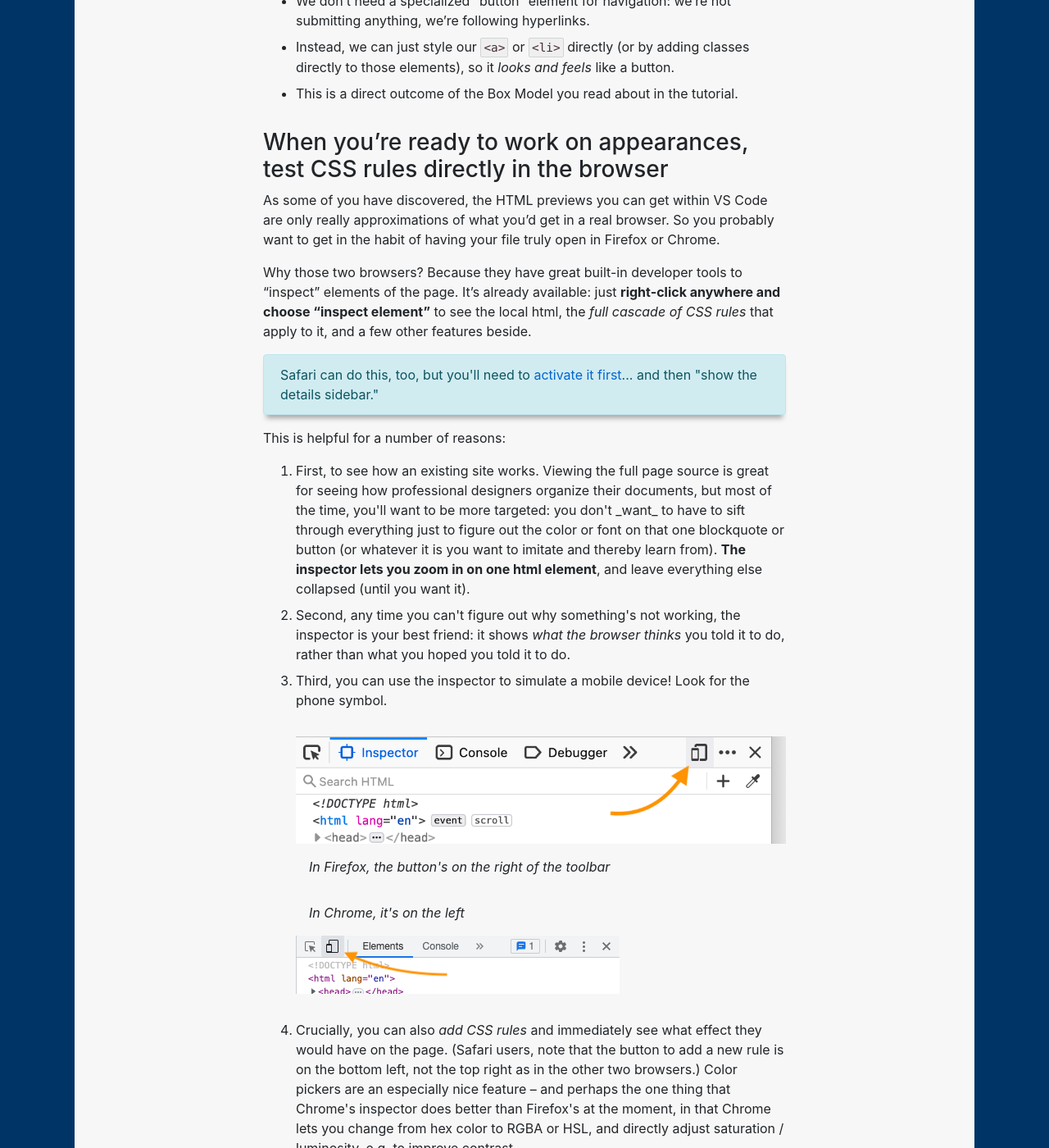
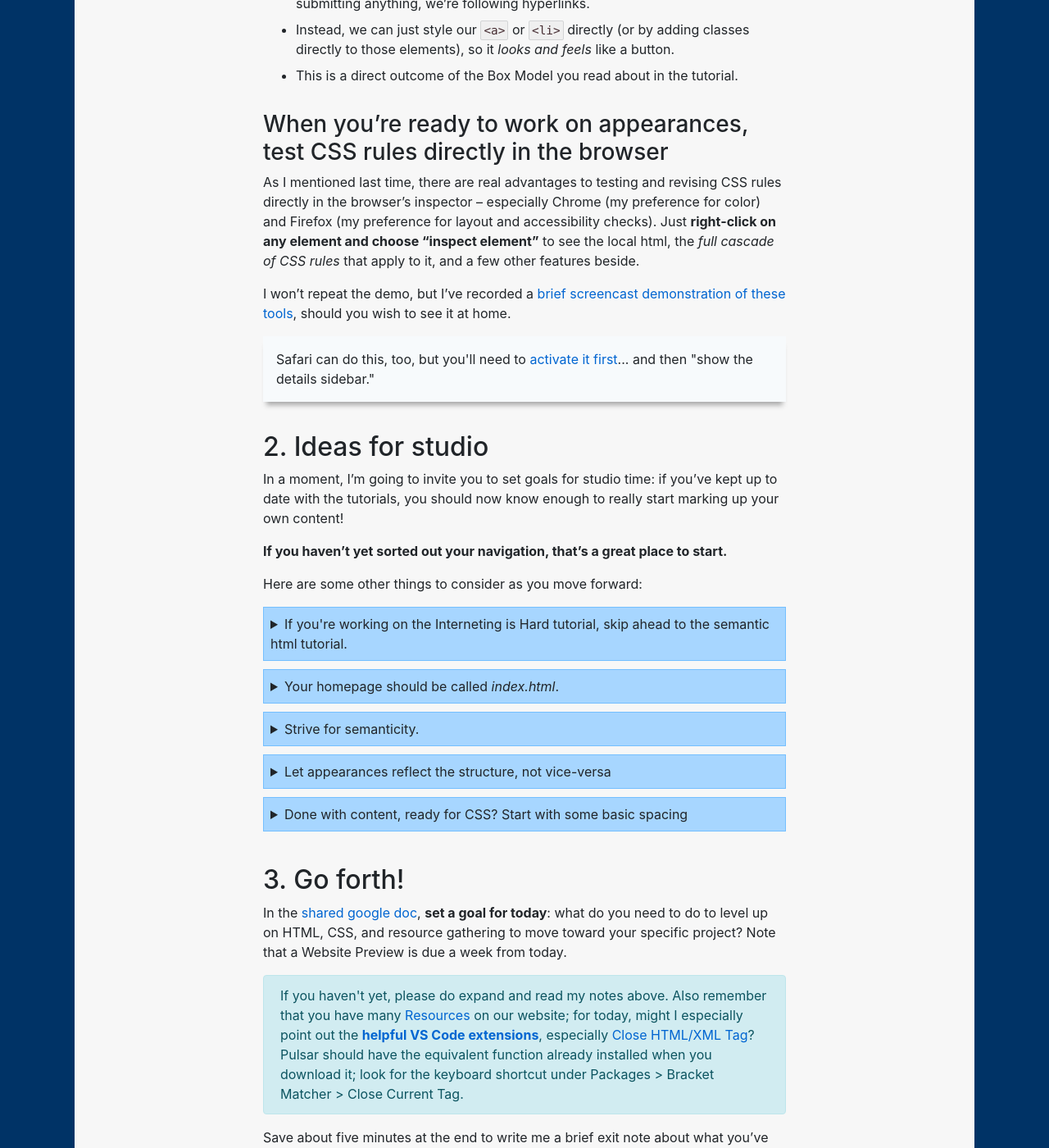
Before and after one commit to benmiller314/cdm2025spring, a Jekyll site: the page built from old-plans/lesson-18.md, in a window 1280 px wide and 1400 px high, scrolled down 2747 px. Shown: the whole window at 82% size. Built offline with Jekyll 4.4.1, drawn with Linux system fonts in a browser that asks for light colours; our own code applies the rules of GitHub Pages for plain Markdown files; some of the changed text lies outside the part shown.

Commit message:
lesson 18: web studio (content)

```diff
--- a/old-plans/lesson-18.md
+++ b/old-plans/lesson-18.md
@@ -1,11 +1,23 @@
 
-# Writer/Designer's studio: web unit
+# Writer/Designer's studio: web unit (content focus)
 
-**Work to have done**:
-
-* As much of the [Interneting is Hard](https://internetingishard.netlify.app/html-and-css/) tutorial as you can – at least parts 1-6 (from "Introduction" through "CSS Selectors"), with exercises pushed to your repo's "tutorials" folder
-* More on CSS selectors: the [CSS Diner](https://flukeout.github.io/) game and/or [a CSS-Tricks roundup](https://css-tricks.com/how-css-selectors-work/)
-
+<section class="prereqs">
+    <details><summary><strong>Texts to have read</strong></summary>
+    <ul>
+        <li>Kevin Powell's <a href="https://learn.kevinpowell.co/course/html-css-for-absolute-beginners">HTML & CSS for absolute beginners</a>, up through the end of the <a href="https://learn.kevinpowell.co/course/html-css-for-absolute-beginners/5-selectors-specificity-and-more-styling/1-time-for-version-2">module on Selectors, Specificity, and more</a><ul>
+            <li>If you were unable to log in, you could also have done <a href="https://internetingishard.netlify.app/html-and-css/">Interneting is Hard (but it doesn't have to be)</a>, up through <a href="https://internetingishard.netlify.app/html-and-css/css-selectors/">"CSS Selectors"</a></li>
+            </ul>
+        </li>
+        <li>Optional EXT readings on <a href="https://internetingishard.netlify.app/html-and-css/web-typography/">Web typography</a> and <a href="https://css-tricks.com/how-css-selectors-work/">a deeper dive on CSS selectors</a></li>
+    </ul>
+    </details>
+    <details><summary><strong>Work to have achieved</strong></summary>
+    <ul>
+        <li>Push your tutorial code to GitHub</li>
+        <li>Optional EXT playing with the selector game, [CSS Diner](https://flukeout.github.io/)</li>
+    </ul>
+    </details>
+</section>
 
 
 **Plan for the day**:
@@ -101,142 +113,105 @@ Note that:
 
 ### When you're ready to work on appearances, test CSS rules directly in the browser
 
-As some of you have discovered, the HTML previews you can get within VS Code are only really approximations of what you'd get in a real browser. So you probably want to get in the habit of having your file truly open in Firefox or Chrome.
+As I mentioned last time, there are real advantages to testing and revising CSS rules directly in the browser's inspector – especially Chrome (my preference for color) and Firefox (my preference for layout and accessibility checks).
+Just **right-click on any element and choose "inspect element"** to see the local html, the _full cascade of CSS rules_ that apply to it, and a few other features beside.
 
-Why those two browsers? Because they have great built-in developer tools to "inspect" elements of the page. It's already available: just **right-click anywhere and choose "inspect element"** to see the local html, the _full cascade of CSS rules_ that apply to it, and a few other features beside.
+I won't repeat the demo, but I've recorded a <a href="https://pitt.hosted.panopto.com/Panopto/Pages/Viewer.aspx?id=befd7ed1-81e0-4f73-a28e-afc7010eb105">brief screencast demonstration of these tools</a>, should you wish to see it at home.
 
-<aside class="alert alert-info">Safari can do this, too, but you'll need to <a href="https://developer.apple.com/library/archive/documentation/NetworkingInternetWeb/Conceptual/Web_Inspector_Tutorial/EnableWebInspector/EnableWebInspector.html">activate it first</a>... and then "show the details sidebar."</aside>
+<aside>Safari can do this, too, but you'll need to <a href="https://developer.apple.com/library/archive/documentation/NetworkingInternetWeb/Conceptual/Web_Inspector_Tutorial/EnableWebInspector/EnableWebInspector.html">activate it first</a>... and then "show the details sidebar."</aside>
 
-This is helpful for a number of reasons:
-
-<ol>
-  <li>First, to see how an existing site works. Viewing the full page source is great for seeing how professional designers organize their documents, but most of the time, you'll want to be more targeted: you don't _want_ to have to sift through everything just to figure out the color or font on that one blockquote or button (or whatever it is you want to imitate and thereby learn from). <strong>The inspector lets you zoom in on one html element</strong>, and leave everything else collapsed (until you want it).</li>
-
-  <li>Second, any time you can't figure out why something's not working, the inspector is your best friend: it shows <em>what the browser thinks</em> you told it to do, rather than what you hoped you told it to do.</li>
-
-  <li>Third, you can use the inspector to simulate a mobile device! Look for the phone symbol.
-    <figure>
-      <img src="../assets/img/inspector-toolbar--firefox.png" alt="firefox inspector toolbar" />
-      <figcaption>In Firefox, the button's on the right of the toolbar</figcaption>
-    </figure>
-    <figure>
-      <figcaption>In Chrome, it's on the left</figcaption>
-      <img src="../assets/img/inspector-toolbar--chrome.png" alt="chrome inspector toolbar has the mobile emulator on the left" />
-    </figure>
-  </li>
-
-  <li>Crucially, you can also <em>add CSS rules</em> and immediately see what effect they would have on the page. (Safari users, note that the button to add a new rule is on the bottom left, not the top right as in the other two browsers.) Color pickers are an especially nice feature – and perhaps the one thing that Chrome's inspector does better than Firefox's at the moment, in that Chrome lets you change from hex color to RGBA or HSL, and directly adjust saturation / luminosity, e.g. to improve contrast.</li>
-</ol>
-
-<!-- <figure role="figure">
-<img src="{{site.github_url}}/assets/img/inspect-element--firefox--skeleton.gif" alt="screencast of the firefox in-browser inspector" />
-</figure> -->
-
-<div class="alert alert-warning">
-<p>Just be sure to <strong>copy your changes to a file for safe keeping</strong>, or they'll disappear when you refresh!</p>
-
-<p>To make copy/paste easier, click on the source your browser created for your new rules: in Firefox it's called "inline", in Chrome "inspector-stylesheet", in Safari "Inspector Stylesheet."</p>
-</div>
-
-<div class="alert alert-info">
-I've recorded a <a href="https://pitt.hosted.panopto.com/Panopto/Pages/Viewer.aspx?id=befd7ed1-81e0-4f73-a28e-afc7010eb105">brief screencast demonstration of these tools</a>, should you wish to see it at home.
-</div>
 
 ## 2. Ideas for studio
 
-In a moment, I'm going to invite you to set goals for studio time: if you've kept up to date with the tutorials, you should now know enough to really start coding your own content!
+In a moment, I'm going to invite you to set goals for studio time: if you've kept up to date with the tutorials, you should now know enough to really start marking up your own content!
 
 **If you haven't yet sorted out your navigation, that's a great place to start.**
 
 Here are some other things to consider as you move forward:
 
-<details><summary>The semantic html tutorial would be useful now, as well as later!</summary>
-<p>I hadn't initially scheduled it at this point in the tutorial, in large part because the tutorial itself doesn't introduce semantic elements like <code>&lt;section&gt;</code> and <code>&lt;nav&gt;</code> until later. But you may well find them easier to use than <code>&lt;div&gt;</code>, <code>&lt;div&gt;</code>, <code>&lt;div&gt;</code> all the time!</p>
-<p>It'll also set you up well for the <a href="https://docs.google.com/forms/d/e/1FAIpQLSfPzuLPbCkRQ7k4--R8Ti7zkM1zzLP-jlZ7MwQIShlyeiU6Kw/viewform">accessible HTML workshop</a> tomorrow!</p>
+<details><summary>If you're working on the Interneting is Hard tutorial, skip ahead to the semantic html tutorial.</summary>
+    <p>You already know that <code>&lt;div&gt;</code> can be used to group items together, e.g. to give them a shared background or border. (They're also kind of key for layout.) But they don't signal what <em>kind</em> of group you're looking at. HTML now has <strong>semantic elements</strong> like <code>&lt;header&lt;</code>, <code>&lt;main&gt;</code>, <code>&lt;footer&gt;</code>, <code>&lt;aside&gt;</code>, and more that signal the role each chunk of code plays in your site.</p>
+
+    <p>This is especially important for assistive devices and their users. And no matter your interface, while coding you may well find them easier to work with than <code>&lt;div&gt;</code>, <code>&lt;div&gt;</code>, <code>&lt;div&gt;</code> all the time!</p>
+
+    <aside>
+        <p>HEADS UP for speedy workers: after Semantic HTML, read Web Typography. But beyond that and the other sections I've already assigned, use links from our class schedule for things like responsive layout. The rest of the Internetingishard tutorial is best saved as advanced or historical topics beyond what I'll assign across the rest of the unit.</p>
+    </aside>
 </details>
 
-<details><summary>Your homepage should probably be called something like index.html</summary>
-<p>I'm going to recommend that everyone use GitHub Pages to publish your sites unless you have a good reason not to. (And you might; but talk to me about it.) In that system, you store your files in a GitHub repository (in a branch called "gh-pages," like this site, or a subdirectory called "docs" – look in your own repos!), and GH knows where to look to find your stuff. <em>By default, it'll show your README.md file as the home page, unless it finds a file called index.html or index.md</em>.</p>
-<p>Therefore, rather than call your landing page myproject.html, landing.html, or home.html, you're better off using the index.html name. You can always change the <code>&lt;title&gt;</code> to give it a more accurate name in the browser tab. : )</p>
+<details><summary>Your homepage should be called <em>index.html</em>.</summary>
+    <p>I'm going to recommend that everyone use GitHub Pages to publish your sites unless you have a good reason not to. (And you might; but talk to me about it.) In that system, you store your files in a GitHub repository (often in a subdirectory called "docs"), so GH knows where to look to find your stuff. <em>By default, it'll show your README.md file as the home page, unless it finds a file called index.html or index.md</em>.</p>
+    <p>Therefore, rather than call your landing page myproject.html, landing.html, or homepage.html, you're better off using the index.html name. You can always change the <code>&lt;title&gt;</code> to give it a more accurate name in the browser tab. : )</p>
 </details>
 
 <details><summary>Strive for semanticity.</summary>
-<p>
-Ask yourself:
-<ul>
-  <li>Can you tell what's going on just by reading the HTML file?</li>
-  <li>Do your header levels (<code>&lt;h1&gt;, &lt;h2&gt;</code>, etc) correspond to your intended hierarchy? Don't skip levels.</li>
-  <li>Does the HTML hard-code any display (e.g. <code>&lt;center&gt;</code>, <code>&lt;b&gt;</code>) that should be in the CSS? (Older tutorials will suggest this, but it's not a great idea.)</li>
-</ul></p>
+    <p>
+    Ask yourself:
+    <ul>
+      <li>Can you tell what's going on just by reading the HTML file?</li>
+      <li>Do your header levels (<code>&lt;h1&gt;, &lt;h2&gt;</code>, etc) correspond to your intended hierarchy? Remember not to skip levels: that breaks the .</li>
+      <li>Does the HTML hard-code any display (e.g. <code>&lt;center&gt;</code>, <code>&lt;b&gt;</code>) that should be in the CSS? (Older tutorials will suggest this, but it's not a great idea, so you won't find it in either of the tutorials I assigned.)</li>
+    </ul>
+    </p>
 </details>
 
-<details>
-  <summary>Let appearances reflect the structure, not vice-versa</summary>  <p>This one's related to what I said above, but applies especially when you're starting to think about appearances. <em>Visuals are volatile; structure should be steady.</em> It can be very tempting to just accept your browser's default styles as a given, e.g. to jump from a large <code>&lt;h1&gt;</code> page title to an <code>&lt;h5&gt;</code> subtitle because the latter "looks about right." But this would mis-represent the actual structure of the document – and would seriously confuse screen-reader software trying to present the page to a blind visitor. Instead, use your browser's Inspector to take note of the CSS rules defining that <code>&lt;h5&gt;</code>, and apply them to <code>&lt;h2&gt;</code> in your stylesheet.</p><!-- This makes a good jump-point into the inspector... -->
+<details><summary>Let appearances reflect the structure, not vice-versa</summary>
+    <p>This one's related to the previous item, but applies especially when you're starting to think about appearances. <em>Visuals are volatile; structure should be steady.</em> It can be very tempting to just accept your browser's default styles as a given, e.g. to jump from a large <code>&lt;h1&gt;</code> page title to an <code>&lt;h5&gt;</code> subtitle because the latter "looks about right." But this would mis-represent the actual structure of the document – and would seriously confuse screen-reader software trying to present the page to a blind visitor. Instead, use your browser's Inspector to take note of the CSS rules defining that <code>&lt;h5&gt;</code>, and apply them to <code>&lt;h2&gt;</code> in your stylesheet.</p><!-- This makes a good jump-point into the inspector... -->
 </details>
 
-<details> <!-- CONSIDER: SHOULD WE DO THIS ALL TOGETHER? If so, today or next time?? -->
-<summary>Stuck for what to do, CSS-wise? Start with some basic spacing</summary>
+<details><summary>Done with content, ready for CSS? Start with some basic spacing</summary>
+    <p>As Kevin Powell will explain in the <a href="https://www.youtube.com/watch?v=VQraviuwbzU&list=PL4-IK0AVhVjM6kuUoUexfmnD8vHtZkXdd">video you'll all watch for homework</a>, "Before you write a single line of CSS, your website is responsive." If you keep your styles minimal, you'll have a fully-functional website, especially suited for smaller screens.</p>
 
-<p>Work your way through <a href="http://jgthms.com/web-design-in-4-minutes">Web Design in 4 Minutes</a>, and borrow some of the most essential rules... e.g. <ul><li>set a maximum width for text</li><li>add padding on main content and headers</li><li>change font-family away from the default "Times"</li></ul></p>
+    <p>In particular, I recommend making the following quick changes for pretty much any site (and you can always make it more complex later):</p>
 
-<p>For more advanced layout (sidebars, columns, grids, etc), see the links in the homework assignment.</p>
+    <pre>
+    <code>
+    /* include padding/margin in your width declarations */
+    * {
+        box-sizing: border-box;
+    }
 
+    /* basic spacing */
+    body {
+        padding: 1em;     /* avoid crowding content against the edges */
+    }
+
+    /* make the appearance less "default".
+       Note that this is a light theme; you could also make a dark theme by reversing the colors. */
+    body {
+        font-family: sans-serif; /* for body text on a screen, sans-serifs are often easier to read */
+        color: #333;             /* pull back from hard black */
+        background-color: #ddd;  /* pull back from hard white */
+    }
+
+    /* Use this class on section, article, or div elements
+       to keep text lines from getting too long to comfortably read */
+    .wrapper {
+        max-width: 50em;
+    }
+
+    /* keep images from overflowing the viewport */
+    img {
+        max-height: 100vh;
+        max-width: 100vw;
+    }
+
+    </code>
+    </pre>
 </details>
 
 
-
-<!-- FOR NEXT LESSON, not today
-
-## 2. Other notes
-
-
-* Take on the lowest line-count challenge. Ask yourself:
-  - does that div need to be there?
-  - could those CSS rules be combined?
-
-
-  <details>
-  <summary>Take advantage of parent selectors and classes to limit the scope of CSS rules</summary>
-  <p>If you're worried a rule will spread too broadly, e.g. affecting inner page <code>&lt;h2&gt;</code>'s when you only meant it to apply on the front page, just limit the scope of the css rule by specifying a class, or a parent container, or both. For example, the following code will only apply to <code>&lt;h2&gt;</code>'s inside a <code>&lt;body class="front"&gt;</code>:
-  <pre><code class="css">
-  body.front h2 {
-    font-size: 18px;
-  }
-  </code></pre>
-  (Setting a class on the <code>&lt;body&gt;</code> is a good way to set up page-wide contexts, e.g. for background or the position of a navigation bar.)
-  </p>
-  <p>
-  Or here's code that only applies to an <code>&lt;h2&gt;</code> when it appears inside an element (a <code>&lt;div&gt;</code>, say, or a <code>&lt;header&gt;</code>) with class "title-block":
-  <pre><code class="css">
-  .title-block h2 {
-    font-size: 18px;
-  }
-  </code></pre>
-  This solution probably makes the most sense if you want to do some styling on the containing element, like changing its background or centering a bunch of things.
-  </p>
-  <p>
-  Or – probably the simplest solution of all – you could just set the class directly on the element, calling it something like "subtitle" (or whatever you want to call it): <pre><code class="html">&lt;h2 class="subtitle"&gt;</code></pre>
-  <pre><code class="css">
-  h2.subtitle {
-    font-size: 18px;
-  }
-  </code></pre>
-
-  This has the extra advantage that you can set a lot of other rules for <em>all</em> <code>&lt;h2&gt;</code>'s, and just add the tweaks you need for the subtitle in this additional ruleset. In other words: the Cascading Style Sheet will cascade!
-  </p>
-  </details>
-
--->
-
 ## 3. Go forth!
 
- In the [shared google doc](http://bit.ly/cdm{{site.course.slugterm}}-notes), **set a goal for today**: what do you need to do to level up on HTML, CSS, and resource gathering to move toward your specific project? Note that a Website Preview is due a week from today.
+In the [shared google doc](http://bit.ly/cdm{{site.course.slugterm}}-notes), **set a goal for today**: what do you need to do to level up on HTML, CSS, and resource gathering to move toward your specific project? Note that a Website Preview is due a week from today.
+
+<!-- <div class="alert alert-info">
+If you haven't yet, please do expand and read my notes above. Also remember that you have many <a href="{{site.github_url}}/resources#web-design">Resources</a> on our website; for today, might I especially point out the <strong>design advantages of <a href="https://loremipsum.io">placeholder text</a> and/or <a href="https://loremipsum.io/21-of-the-best-placeholder-image-generators/">images</a></strong>?
+</div> -->
 
 <div class="alert alert-info">
-If you haven't yet, please do expand and read my notes above. Also remember that you have many <a href="{{site.github_url}}/resources#web-design">Resources</a> on our website; for today, might I especially point out the <strong>design advantages of <a href="https://loremipsum.io">placeholder text</a> and/or <a href="https://loremipsum.io/21-of-the-best-placeholder-image-generators/">images</a></strong>?
+If you haven't yet, please do expand and read my notes above. Also remember that you have many <a href="{{site.github_url}}/resources#web-design">Resources</a> on our website; for today, might I especially point out the <strong><a href="https://benmiller314.github.io/cdm2025spring/resources#web-design:~:text=Some%20extensions%20I%20expect%20you%27ll%20find%20useful">helpful VS Code extensions</a></strong>, especially <a href="https://marketplace.visualstudio.com/items?itemName=Compulim.compulim-vscode-closetag">Close HTML/XML Tag</a>? Pulsar should have the equivalent function already installed when you download it; look for the keyboard shortcut under Packages > Bracket Matcher > Close Current Tag.
 </div>
-
-
 
 Save about five minutes at the end to write me a brief exit note about what you've been working on.
 
@@ -248,9 +223,11 @@ Before you leave, just as a way for me to check in, I'd like to hear more about
 </div>
 
 # Homework for next time
-* **View** Kevin Powell's video on [5 simple tips to making responsive layouts the easy way](https://www.youtube.com/watch?v=VQraviuwbzU&list=PL4-IK0AVhVjM6kuUoUexfmnD8vHtZkXdd&index=4). It's also just a really useful channel to know about!
-* **Do** more of the [tutorial](https://internetingishard.netlify.app/html-and-css/), including at least Flexbox (8) and Responsive Design (10), if you haven't yet.
-  - As a reminder, you should **write out the exercises in the tutorials** and push them to your repository – probably in the tutorials subfolder. Once you have them working as presented, feel free to update them to test out ideas for your own site! But do try to confirm you can get them working first. HTML, like all code, is fiddly: punctuation (including spaces) matters for things like close-tags and CSS selectors.
-* Separately, also **read** about [Grid Layout](https://medium.com/deemaze-software/css-grid-layout-crossed-sections-fca9e956e725) (and optionally the followup post on [responsive grid](https://medium.com/deemaze-software/css-grid-responsive-layouts-and-components-eee1badd5a2f)).
-  - EXT: Want more CSS Grid templates and examples, including CodePens to play with? Try [Grid By Example](https://gridbyexample.com/patterns/, which also has video tutorials.
-* **Compose and push** a first website preview: a beginning, focused on content and navigation.
+* **View** Kevin Powell's video on [5 simple tips to making responsive layouts the easy way](https://www.youtube.com/watch?v=VQraviuwbzU&list=PL4-IK0AVhVjM6kuUoUexfmnD8vHtZkXdd&index=4) (runtime: 15:53 at 1x speed)
+    - and catch up on any tutorial chapters you've missed so far. For Interneting is Hard users, that should include the chapter on Semantic HTML.
+* **Compose and push** a _first draft_ of your website: a beginning, focused on html content and mobile (i.e. minimal) design.
+    - If you've missed any of the expandable tips in today's lesson plan, please do check them out!
+* _Recommended EXT:_ **Read** [Getting Started with the Google Fonts API](https://developers.google.com/fonts/docs/getting_started) and recall your knowledge of font choices from the visual unit to **choose** one main body font and one main header font (or consciously keep them the same, but at different weights / font sizes)
+* _EXT for eager readers:_ Want still more advice?
+    - Dive back into design principles: [Improve Your Designs With The Principles Of Continuation And Common Fate (Part Three)](https://www.smashingmagazine.com/2016/05/improve-your-designs-with-the-principles-of-continuation-and-common-fate-part-three/)
+    - Get into the weeds with web fonts: [Choosing web fonts: A beginner's all-in-one guide](https://fonts.google.com/knowledge/choosing_type/choosing_web_fonts_beginners_guide)
```
Also changed, not shown: plans/lesson-17.md (+5 -4 lines).
